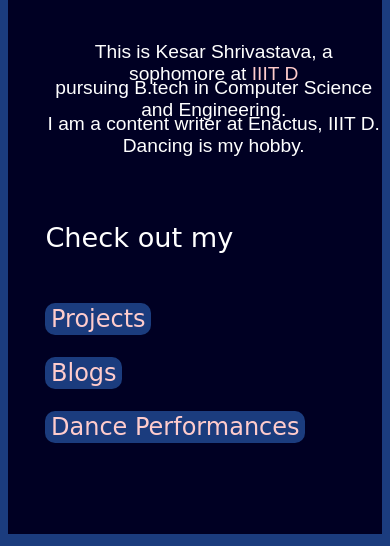
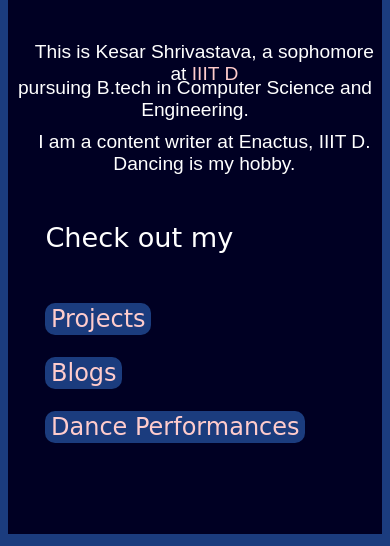
Before and after one commit to kesar19051/MyWebsite, a plain HTML site: page index.html in a window 390 px wide. Shown: the part 374-920 px from the top of the page. Drawn offline with Linux system fonts and the light colour scheme; a web font is replaced by a local one.

Commit message:
Update main.css

```diff
--- a/CSS/main.css
+++ b/CSS/main.css
@@ -153,9 +153,9 @@ img{
 	width: 100%;
 	height: 100%;
 }
+
 body{
 	background-color: #1b3c7e;
-
 }
 }
 
@@ -163,6 +163,23 @@ body{
 body{
   overflow: scroll;
   background-color: #1b3c7e;
+}
+
+img:hover{
+    transform: scale(1);
+}
+
+#intro{
+  left: 5%;
+}
+
+#intro1{
+  left: 0%;
+}
+
+#hobby{
+  left: 5%;
+  top: 55%;
 }
 
 #about{
```
